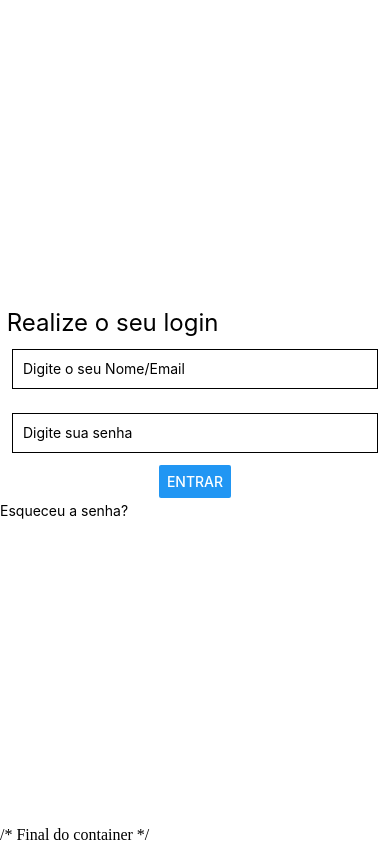
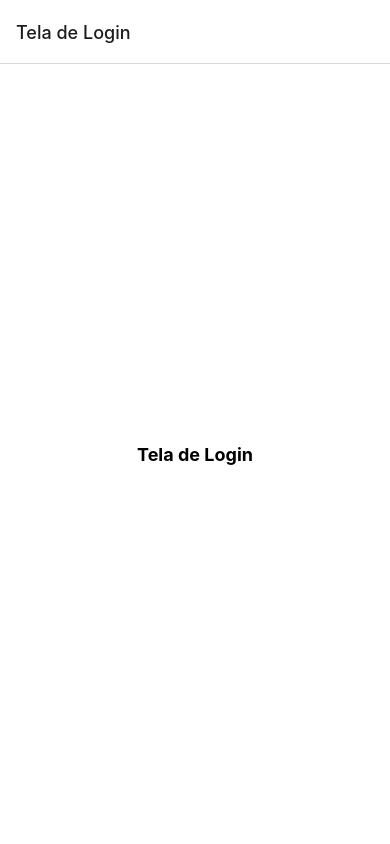
Before and after one commit to kodkid/Atividade_LayoutLogin, a React Native app: screen / in a window 390 px wide. Built offline with nearby package versions, Linux system fonts and the light colour scheme.

Commit message:
Terceiro Commit

```diff
--- a/src/App.js
+++ b/src/App.js
@@ -1,81 +1,28 @@
 import * as React from "react";
-import {
-  SafeAreaView,
-  StyleSheet,
-  TextInput,
-  View,
-  Text,
-  Button,
-  Alert,
-  TouchableOpacity,
-} from "react-native";
+import { SafeAreaView, StyleSheet } from "react-native";
 import { useNavigation } from "@react-navigation/native";
 import { NavigationContainer } from "@react-navigation/native";
-import recuperarSenha from "./Screams/recuperarSenha";
 import { createNativeStackNavigator } from "@react-navigation/native-stack";
+import Login from "./Screams/Login";
+import Cadastro from "./Screams/Cadastro";
 
 const Stack = createNativeStackNavigator();
 
-const MyStack = () => {
+const App = () => {
   return (
     <NavigationContainer>
       <Stack.Navigator>
         <Stack.Screen
-          name="Home"
-          component={HomeScreen}
-          options={{ title: "Welcome" }}
+          name="Login"
+          component={Login}
+          options={{ title: "Tela de Login" }}
         />
-        <Stack.Screen name="Profile" component={ProfileScreen} />
+        <Stack.Screen
+          name="Cadastro"
+          component={Cadastro}
+          options={{ title: "Tela de Cadastro" }}
+        />
       </Stack.Navigator>
-    </NavigationContainer>
-  );
-};
-
-const App = () => {
-  const [text, onChangeText] = React.useState("");
-  const [number, onChangeNumber] = React.useState("");
-  // const navigation = useNavigation();
-
-  const RecuperarSenha = () => {
-    Alert.alert("Vc solicitou para mudar a senha");
-  };
-
-  return (
-    <NavigationContainer>
-      <View style={styles.container}>
-        <SafeAreaView>
-          <Text style={styles.titulo}> Realize o seu login</Text>
-
-          <TextInput
-            style={styles.input}
-            onChangeText={onChangeText}
-            value={text}
-            placeholder="Digite o seu Nome/Email"
-            keyboardType="text"
-          />
-          <TextInput
-            style={styles.input}
-            onChangeText={onChangeNumber}
-            value={number}
-            placeholder="Digite sua senha"
-            keyboardType="numeric"
-          />
-        </SafeAreaView>
-        {/* Final dos inputs */}
-        <View style={styles.botaoEntrar}>
-          <Button
-            title="Entrar"
-            onPress={() => Alert.alert("Você Realizou login")}
-          />
-        </View>
-        {/* Final do botaoEntrar */}
-        <View>
-          <TouchableOpacity onPress={RecuperarSenha}>
-            <Text>Esqueceu a senha?</Text>
-          </TouchableOpacity>
-        </View>
-      </View>
-      /* Final do container */
     </NavigationContainer>
   );
 };
--- /dev/null
+++ b/src/Screams/Cadastro.js
@@ -0,0 +1,22 @@
+import { StyleSheet, View, Text } from "react-native";
+
+export default function Cadastro({ navigator }) {
+  return (
+    <View style={styles.container}>
+      <Text style={styles.texto}>Tela de Cadastro</Text>
+    </View>
+  );
+}
+
+const styles = StyleSheet.create({
+  container: {
+    flex: 1,
+    justifyContent: "center",
+    alignContent: "center",
+    backgroundColor: "#fff",
+  },
+  texto: {
+    fontSize: 18,
+    fontWeight: "700",
+  },
+});
--- /dev/null
+++ b/src/Screams/Login.js
@@ -0,0 +1,22 @@
+import { StyleSheet, View, Text } from "react-native";
+
+export default function Login({ navigator }) {
+  return (
+    <View style={styles.container}>
+      <Text style={styles.texto}>Tela de Login</Text>
+    </View>
+  );
+}
+
+const styles = StyleSheet.create({
+  container: {
+    flex: 1,
+    justifyContent: "center",
+    alignItems: "center",
+    backgroundColor: "#fff",
+  },
+  texto: {
+    fontSize: 18,
+    fontWeight: "700",
+  },
+});
--- a/src/Screams/recuperarSenha.js
+++ /dev/null
@@ -1,60 +0,0 @@
-import React from 'react';
-import { SafeAreaView, StyleSheet, TextInput, View, Text, Button, Alert } from 'react-native';
-import ExpoStatusBar from 'expo-status-bar/build/ExpoStatusBar';
-
-const recuperarSenha = () => {
-  const [text, onChangeText] = React.useState('');
-
-  return (
-    <View style={styles.container}>
-      <SafeAreaView>
-        <Text style={styles.titulo}> Recuperação de conta</Text>
-
-        <TextInput
-          style={styles.input}
-          onChangeText={onChangeText}
-          value={text}
-          placeholder="Digite o email que vc usa na sua conta"
-          keyboardType="text"
-        />
-      </SafeAreaView>
-      {/* Final dos input */}
-      <View style={styles.botaoEntrar}>
-        <Button
-          title="Enviar"
-          onPress={() => Alert.alert('Enviamos um email para a recuperação de conta')}
-        />
-      </View>
-      {/* Final do Enviar */}
-    </View >
-    /* Final do container */
-  );
-};
-
-const styles = StyleSheet.create({
-  container: {
-    flex: 1,
-    justifyContent: "center",
-    alignContent: "center",
-    backgroundColor: "silver",
-
-  },
-  titulo: {
-    fontSize: 24,
-    color: "#000",
-
-  },
-  input: {
-    height: 40,
-    margin: 12,
-    borderWidth: 1,
-    padding: 10,
-  },
-  botaoEntrar: {
-    flexDirection: 'row',
-    justifyContent: 'center',
-    paddingBottom: 4,
-  },
-});
-
-export default recuperarSenha;
```
